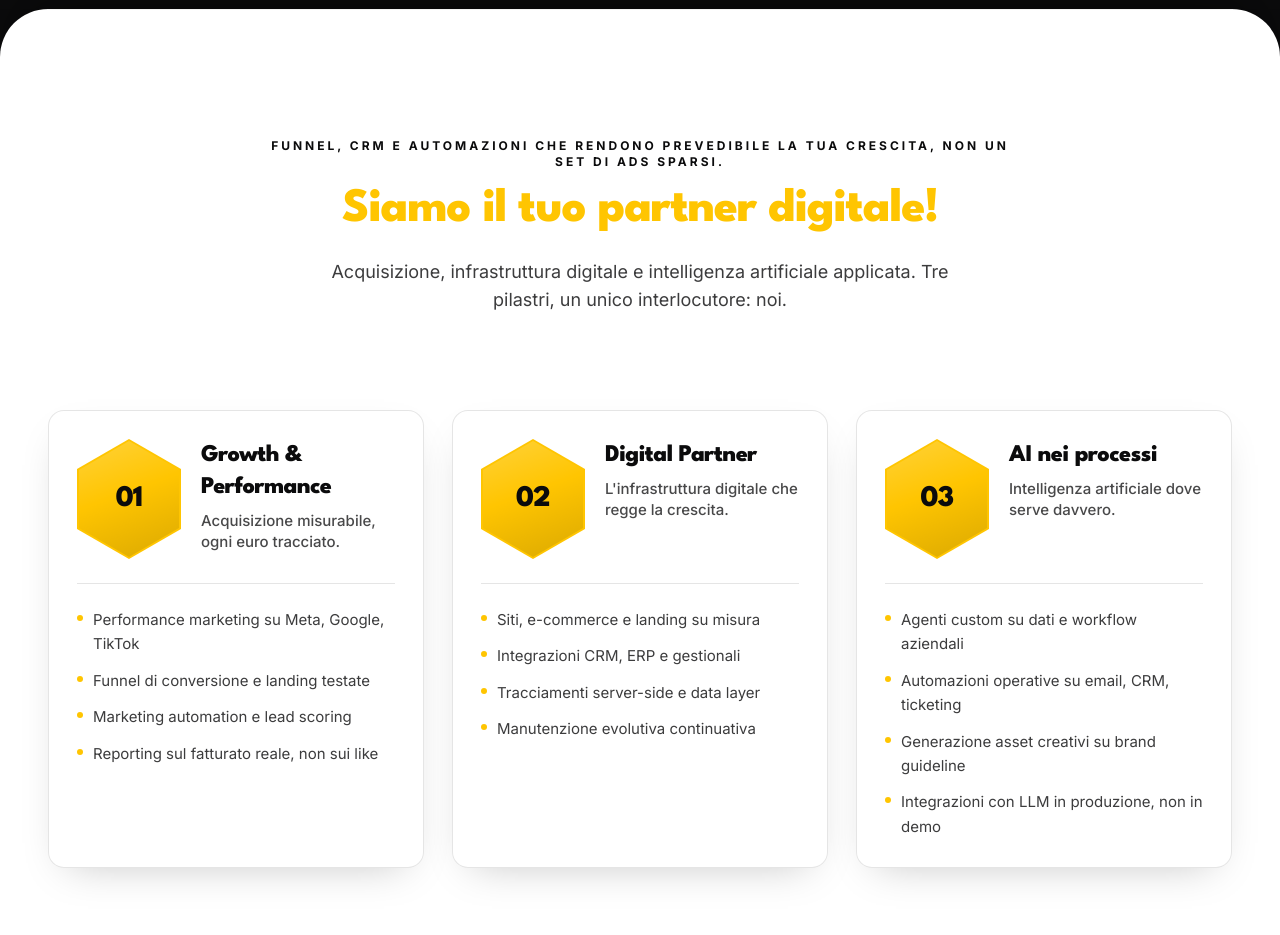
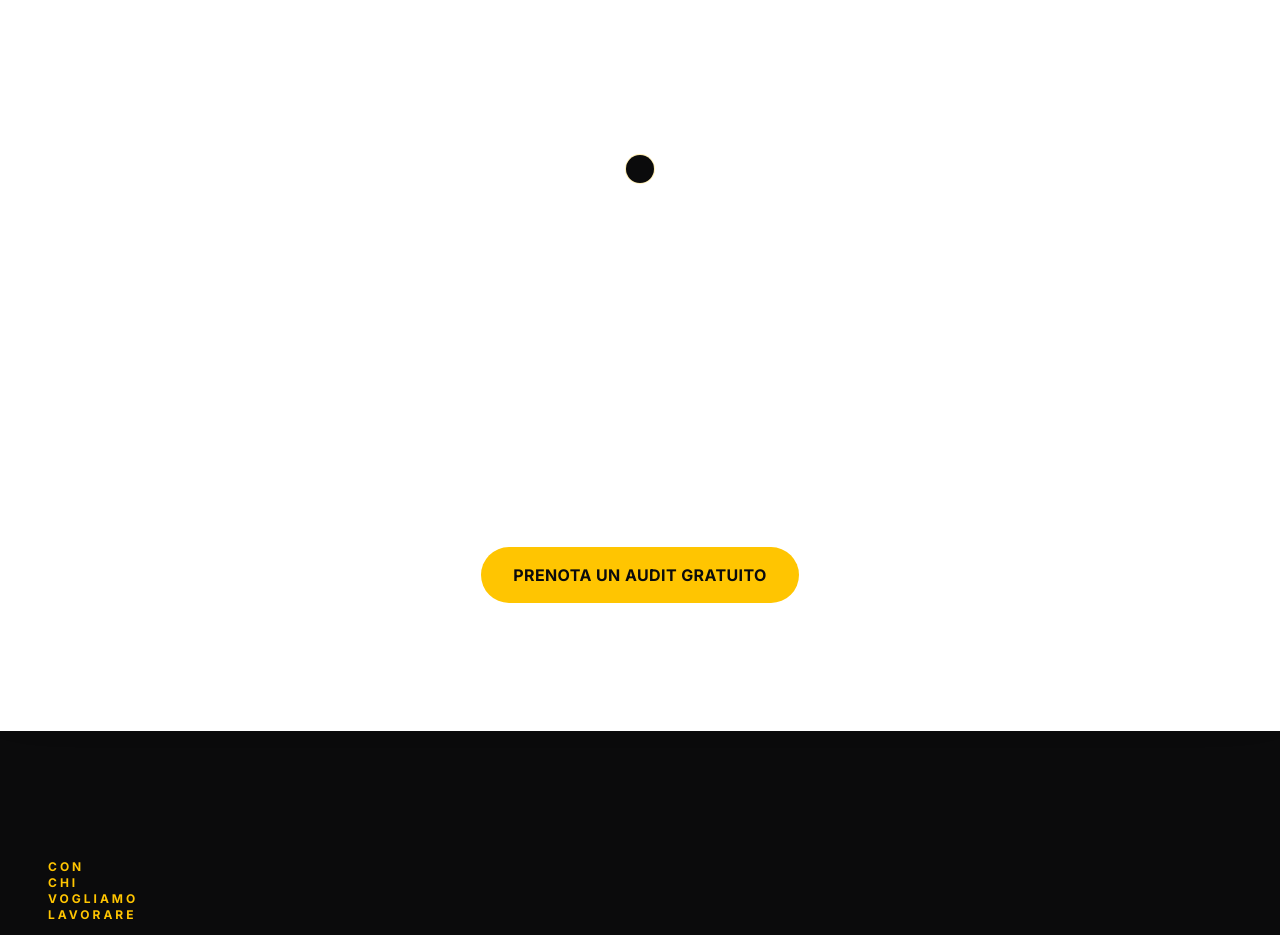
Before and after one commit to cristal-orion/Twobee, a React (Vite) app: page / in a window 1280 px wide. Shown: the part 4840-5775 px from the top of the page. Built offline with nearby package versions, Linux system fonts and the light colour scheme.

Commit message:
Ripristinata l’etichetta COS'ALTRO FACCIAMO in nero

```diff
--- a/src/sections/Capabilities.jsx
+++ b/src/sections/Capabilities.jsx
@@ -3,7 +3,7 @@ import { useLang } from '../i18n/LanguageContext.jsx'
 
 const COPY = {
   it: {
-    eyebrow: 'Funnel, CRM e automazioni che rendono prevedibile la tua crescita, non un set di ads sparsi.',
+    eyebrow: "COS'ALTRO FACCIAMO",
     headingPre: '',
     headingHighlight: 'Siamo il tuo partner digitale!',
     body: 'Acquisizione, infrastruttura digitale e intelligenza artificiale applicata. Tre pilastri, un unico interlocutore: noi.',
```
